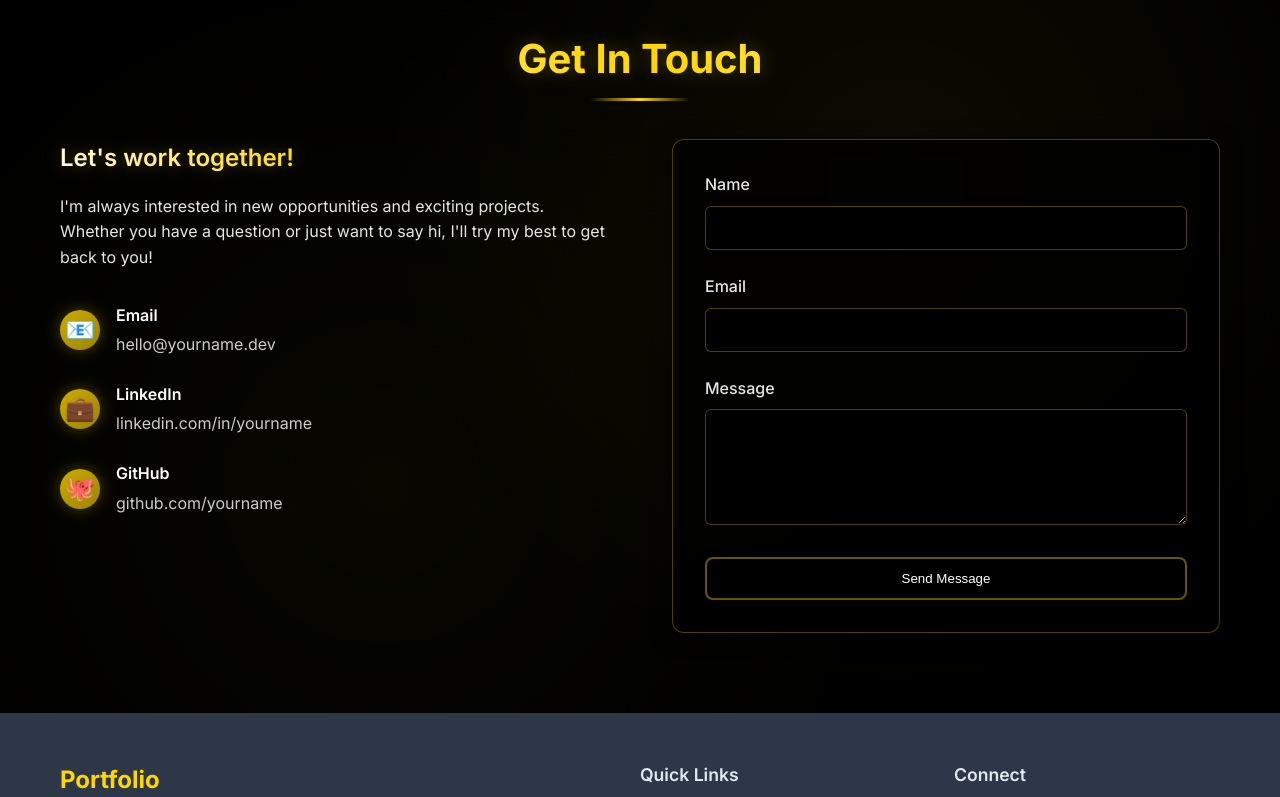
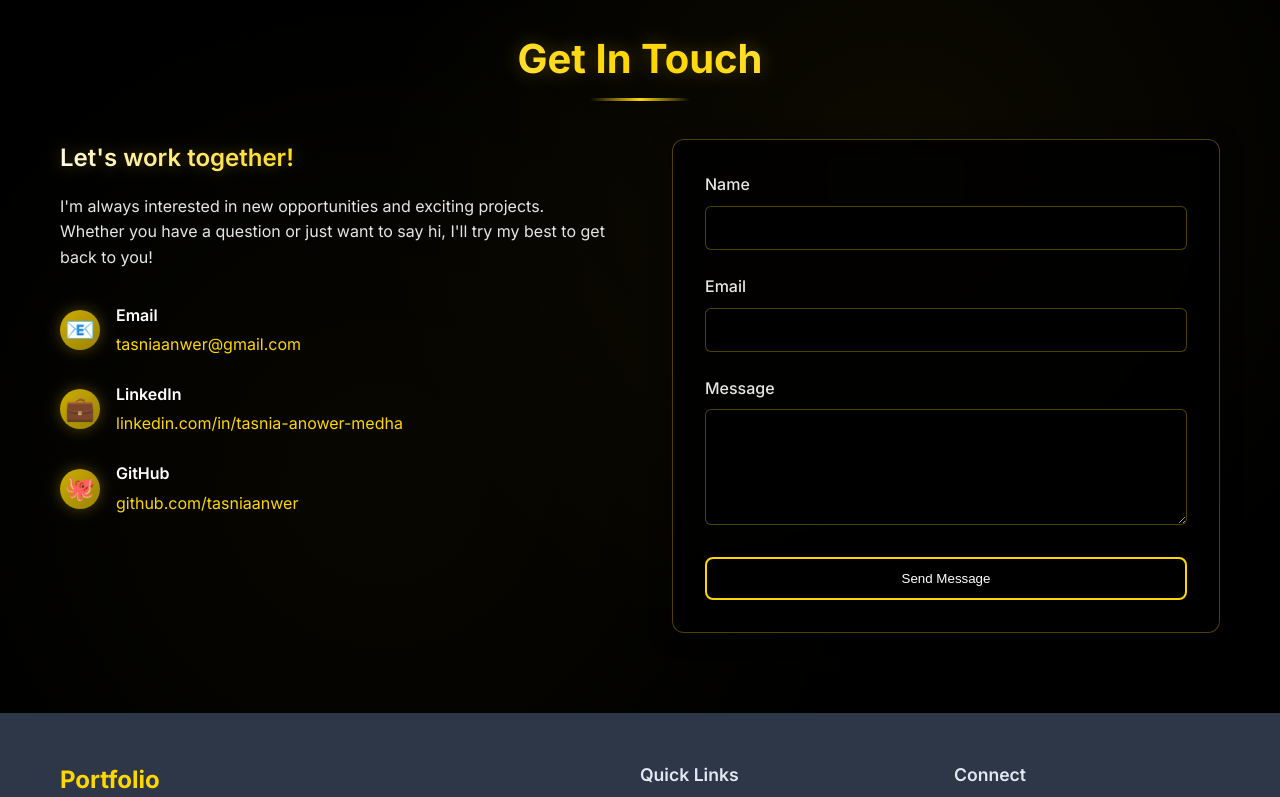
Before and after one commit to tasniaanwer/portfolio_website, a React (Create React App) app: page / in a window 1280 px wide. Shown: the part 4032-4829 px from the top of the page. Built offline with nearby package versions, Linux system fonts and the light colour scheme.

Commit message:
Add functional contact form with EmailJS integration

```diff
--- a/package.json
+++ b/package.json
@@ -3,6 +3,7 @@
   "version": "0.1.0",
   "private": true,
   "dependencies": {
+    "@emailjs/browser": "^4.4.1",
     "@testing-library/jest-dom": "^5.16.4",
     "@testing-library/react": "^13.3.0",
     "@testing-library/user-event": "^13.5.0",
--- a/src/components/Contact.css
+++ b/src/components/Contact.css
@@ -130,8 +130,20 @@
 .success-message {
   margin-top: 1rem;
   padding: 1rem;
-  background: #48bb78;
-  color: white;
+  background: rgba(255, 215, 0, 0.1);
+  border: 1px solid rgba(255, 215, 0, 0.3);
+  color: #ffd700;
+  border-radius: 6px;
+  text-align: center;
+  animation: slideIn 0.3s ease;
+}
+
+.error-message {
+  margin-top: 1rem;
+  padding: 1rem;
+  background: rgba(239, 68, 68, 0.1);
+  border: 1px solid rgba(239, 68, 68, 0.3);
+  color: #ef4444;
   border-radius: 6px;
   text-align: center;
   animation: slideIn 0.3s ease;
@@ -148,6 +160,33 @@
   }
 }
 
+.contact-link {
+  color: #ffd700;
+  text-decoration: none;
+  transition: all 0.3s ease;
+  position: relative;
+}
+
+.contact-link:hover {
+  color: #ffffff;
+  text-shadow: 0 0 8px rgba(255, 215, 0, 0.6);
+}
+
+.contact-link::after {
+  content: '';
+  position: absolute;
+  bottom: -2px;
+  left: 0;
+  width: 0;
+  height: 1px;
+  background: linear-gradient(90deg, #ffd700, #ffffff);
+  transition: width 0.3s ease;
+}
+
+.contact-link:hover::after {
+  width: 100%;
+}
+
 /* Mobile Styles */
 @media (max-width: 768px) {
   .contact-content {
--- a/src/components/Contact.js
+++ b/src/components/Contact.js
@@ -1,4 +1,5 @@
 import React, { useState } from 'react';
+import emailjs from '@emailjs/browser';
 import './Contact.css';
 
 const Contact = () => {
@@ -22,18 +23,39 @@ const Contact = () => {
     setIsSubmitting(true);
     setSubmitStatus(null);
 
-    // Simulate API call
-    await new Promise(resolve => setTimeout(resolve, 1500));
+    try {
+      // EmailJS service details
+      const serviceId = 'service_1kv2iup';
+      const templateId = 'template_ox6qwq5';
+      const publicKey = 'FzE4sZ5ReLP7Qq822';
 
-    // Here you would typically send the form data to your backend
-    console.log('Form submitted:', formData);
+      const result = await emailjs.send(
+        serviceId,
+        templateId,
+        {
+          from_name: formData.name,
+          from_email: formData.email,
+          message: formData.message
+        },
+        publicKey
+      );
+
+      console.log('Email sent successfully:', result.text);
+      setSubmitStatus('success');
+      setFormData({ name: '', email: '', message: '' });
+
+      // Clear success message after 5 seconds
+      setTimeout(() => setSubmitStatus(null), 5000);
+
+    } catch (error) {
+      console.error('Failed to send email:', error);
+      setSubmitStatus('error');
+
+      // Clear error message after 5 seconds
+      setTimeout(() => setSubmitStatus(null), 5000);
+    }
 
     setIsSubmitting(false);
-    setSubmitStatus('success');
-    setFormData({ name: '', email: '', message: '' });
-
-    // Clear success message after 5 seconds
-    setTimeout(() => setSubmitStatus(null), 5000);
   };
 
   return (
@@ -53,21 +75,27 @@ const Contact = () => {
                 <span className="contact-icon">📧</span>
                 <div>
                   <h4>Email</h4>
-                  <p>hello@yourname.dev</p>
+                  <a href="mailto:tasniaanwer@gmail.com" className="contact-link">
+                    tasniaanwer@gmail.com
+                  </a>
                 </div>
               </div>
               <div className="contact-item">
                 <span className="contact-icon">💼</span>
                 <div>
                   <h4>LinkedIn</h4>
-                  <p>linkedin.com/in/yourname</p>
+                  <a href="https://linkedin.com/in/tasnia-anower-medha" target="_blank" rel="noopener noreferrer" className="contact-link">
+                    linkedin.com/in/tasnia-anower-medha
+                  </a>
                 </div>
               </div>
               <div className="contact-item">
                 <span className="contact-icon">🐙</span>
                 <div>
                   <h4>GitHub</h4>
-                  <p>github.com/yourname</p>
+                  <a href="https://github.com/tasniaanwer" target="_blank" rel="noopener noreferrer" className="contact-link">
+                    github.com/tasniaanwer
+                  </a>
                 </div>
               </div>
             </div>
@@ -108,7 +136,7 @@ const Contact = () => {
             </div>
             <button
               type="submit"
-              className="btn"
+              className="btn btn-black"
               disabled={isSubmitting}
             >
               {isSubmitting ? 'Sending...' : 'Send Message'}
@@ -116,6 +144,11 @@ const Contact = () => {
             {submitStatus === 'success' && (
               <div className="success-message">
                 ✅ Thank you for your message! I'll get back to you soon.
+              </div>
+            )}
+            {submitStatus === 'error' && (
+              <div className="error-message">
+                ❌ Sorry, something went wrong. Please try again later.
               </div>
             )}
           </form>
--- a/src/components/Projects.js
+++ b/src/components/Projects.js
@@ -27,7 +27,7 @@ const Projects = () => {
       title: "DaktarShab: Telemedicine Platform",
       description: "Privacy-focused telemedicine app with secure video consultations via WebRTC. Integrated appointment scheduling using Prisma ORM and NeonDB",
       technologies: ["Next.js", "Prisma", "NeonDB", "WebRTC","Tailwind"],
-      image: "https://via.placeholder.com/400x200/4299e1/ffffff?text=Weather+Dashboard",
+      image: "/images/Gemini_Generated_Image_duk68fduk68fduk6.png",
       githubLink: "https://github.com/tauhid-taaha/DaktarShab"
     },
 
```
Also changed, not shown: public/images/Gemini_Generated_Image_duk68fduk68fduk6.png (added), 1 other file (tests, documents, lock files or other folders).
